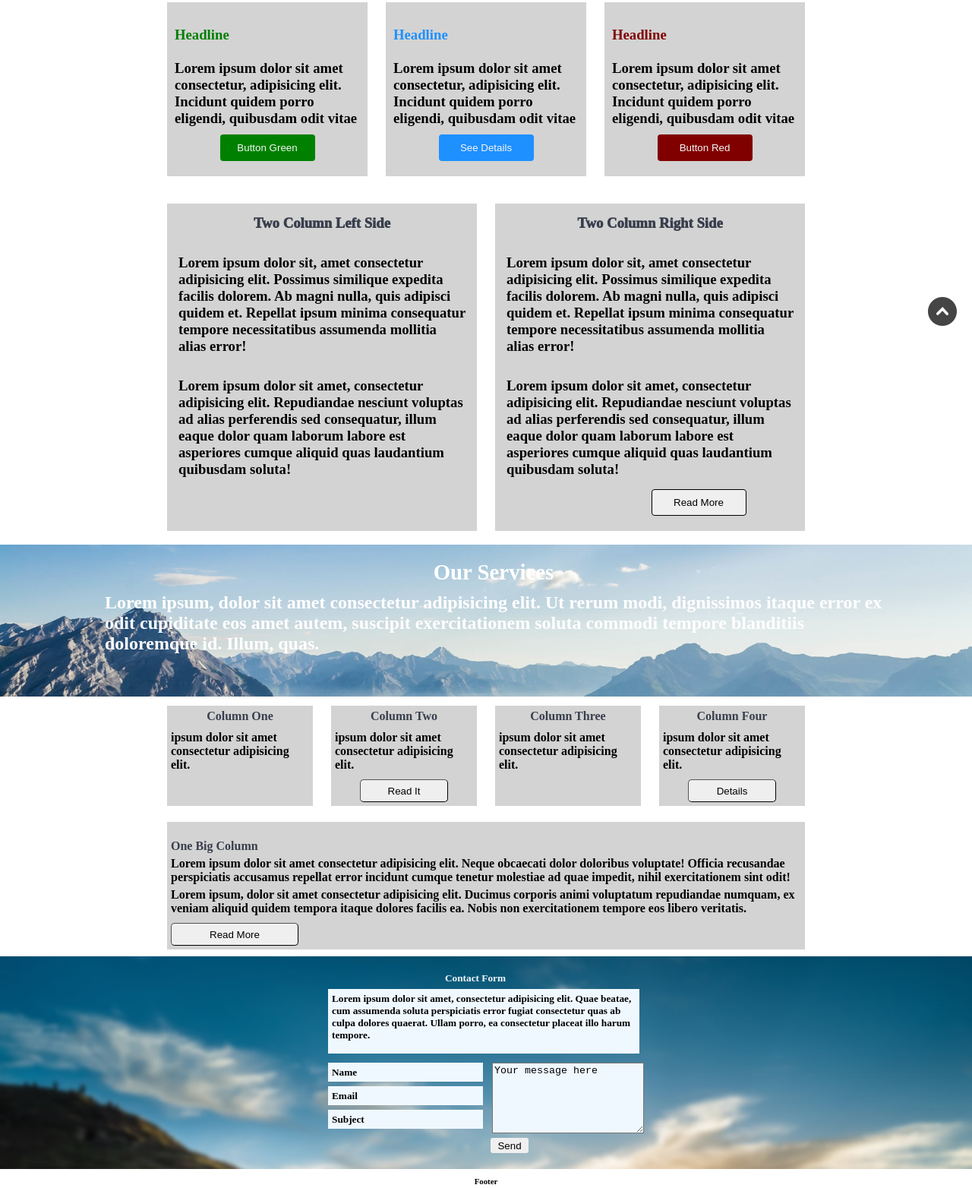
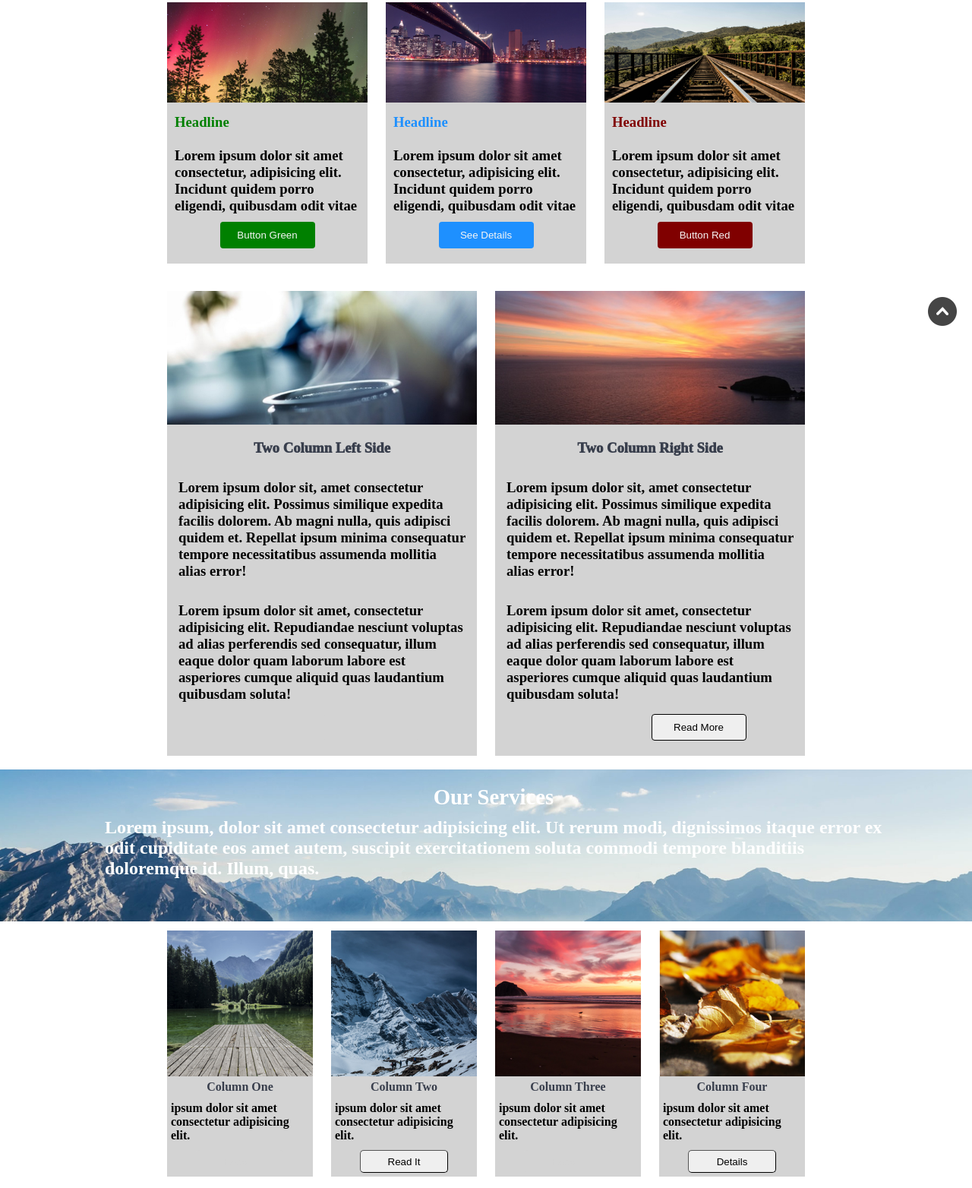
Before and after one commit to Lucas-Ke/layout-mockup, a plain HTML site: page index.html in a window 1280 px wide. Shown: the part 342-1906 px from the top of the page at 76% size. Drawn offline with Linux system fonts and the light colour scheme; files whose address does not match are found by name.

Commit message:
Update index.html

```diff
--- a/index.html
+++ b/index.html
@@ -35,7 +35,7 @@
     <div class="HHH">
       <div class="top">
         <h3 id="top" class="Left">
-          <div class="gre"><img src="/layout-01-assets/img1.jpg" alt="" /></div>
+          <div class="gre"><img src="/img1.jpg" alt="" /></div>
           <p>
             Headline<br /><br>
             Lorem ipsum dolor sit amet consectetur, adipisicing elit. Incidunt
@@ -44,7 +44,7 @@
           <div class="but"><button>Button Green</button></div>
         </h3>
         <h3 id="top">
-          <div class="blu"><img src="/layout-01-assets/img2.jpg" alt="" /></div>
+          <div class="blu"><img src="/img2.jpg" alt="" /></div>
           <p>
             Headline<br /><br>
             Lorem ipsum dolor sit amet consectetur, adipisicing elit. Incidunt
@@ -53,7 +53,7 @@
           <div class="but"><button>See Details</button></div>
         </h3>
         <h3 id="top">
-          <div class="red"><img src="/layout-01-assets/img3.jpg" alt="" /></div>
+          <div class="red"><img src="/img3.jpg" alt="" /></div>
           <p>
             Headline<br /><br>
             Lorem ipsum dolor sit amet consectetur, adipisicing elit. Incidunt
@@ -64,7 +64,7 @@
       </div>
       <div class="btm">
         <h3 id="btm">
-          <div class="2cls"><img src="/layout-01-assets/img4.jpg" alt="" /></div>
+          <div class="2cls"><img src="/img4.jpg" alt="" /></div>
           <p>Two Column Left Side</p>
           <p>
             Lorem ipsum dolor sit, amet consectetur adipisicing elit. Possimus
@@ -83,7 +83,7 @@
           </div>
         </h3>
         <h3 id="btm">
-          <div class="2crs"><img src="/layout-01-assets/img5.jpg" alt="" /></div>
+          <div class="2crs"><img src="/img5.jpg" alt="" /></div>
           <p>Two Column Right Side</p>
           <p>
             Lorem ipsum dolor sit, amet consectetur adipisicing elit. Possimus
@@ -115,7 +115,7 @@
     </h2>
     <div class="column">
       <h4 class="h4">
-        <img src="/layout-01-assets/img6.jpg" alt="" />
+        <img src="/img6.jpg" alt="" />
         <p>Column One
         </p>
         <p> ipsum dolor sit amet consectetur adipisicing
@@ -124,7 +124,7 @@
         <button>Read It</button>
       </h4>
       <h4>
-        <img src="/layout-01-assets/img7.jpg" alt="" />
+        <img src="/img7.jpg" alt="" />
         <p>
           Column Two
         </p>
@@ -135,7 +135,7 @@
         <button>Read It</button>
       </h4>
       <h4>
-        <img src="/layout-01-assets/img8.jpg" alt="" />
+        <img src="/img8.jpg" alt="" />
         <p>
           Column Three
         </p>
@@ -146,7 +146,7 @@
         <button>Read It</button>
       </h4>
       <h4>
-        <img src="/layout-01-assets/img9.jpg" alt="" />
+        <img src="/img9.jpg" alt="" />
         <p>
           Column Four
         </p>
@@ -159,7 +159,7 @@
     </div>
     <div class="big">
       <h4>
-        <img src="/layout-01-assets/img10.jpg" alt="" />
+        <img src="/img10.jpg" alt="" />
         <p>
           One Big Column
         </p>
```
